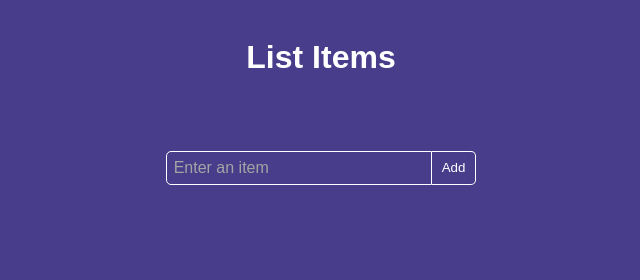
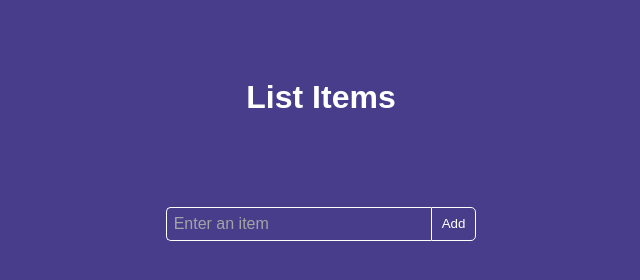
Before and after one commit to usamabinluha/ChecklistVanilla, a plain HTML site: page Old/index.html in a window 1280 px wide. Shown: the whole page, without its empty margins (319-959 px from the left). Drawn offline with Linux system fonts and the light colour scheme; files that its build step writes are made by us from their sources.

Commit message:
fix: minor css hadllings

```diff
--- a/styles.css
+++ b/styles.css
@@ -1,6 +1,8 @@
-body {
+html, body {
   background-color: darkslateblue;
   color: white;
+  height: 100%;
+  overflow: hidden;
 }
 
 .input::placeholder {
@@ -13,6 +15,8 @@ body {
   flex-direction: column;
   margin: auto;
   width: 600px;
+  padding: 40px;
+  height: 100%;
 }
 
 .header {
@@ -38,6 +42,10 @@ body {
   border: 1px solid;
 }
 
+.super-container {
+  height: 100%;
+}
+
 .header-title-input:focus-visible {
   background-color: transparent;
   color: white;
@@ -53,6 +61,9 @@ body {
 .list-container {
   padding-inline-start: unset;
   margin-bottom: 40px;
+  overflow-y: auto;
+  height: calc(100% - 275px);
+  padding: 0 40px;
 }
 
 .list-item {
@@ -102,6 +113,7 @@ body {
   border-radius: 5px 0 0 5px;
   min-width: 250px;
   font-size: 16px;
+  border-right: unset;
 }
 
 .input:focus-visible {
@@ -115,7 +127,6 @@ body {
   cursor: pointer;
   border: 1px solid;
   border-radius: 0 5px 5px 0;
-  border-left: unset;
   font-weight: lighter;
 }
 
```
